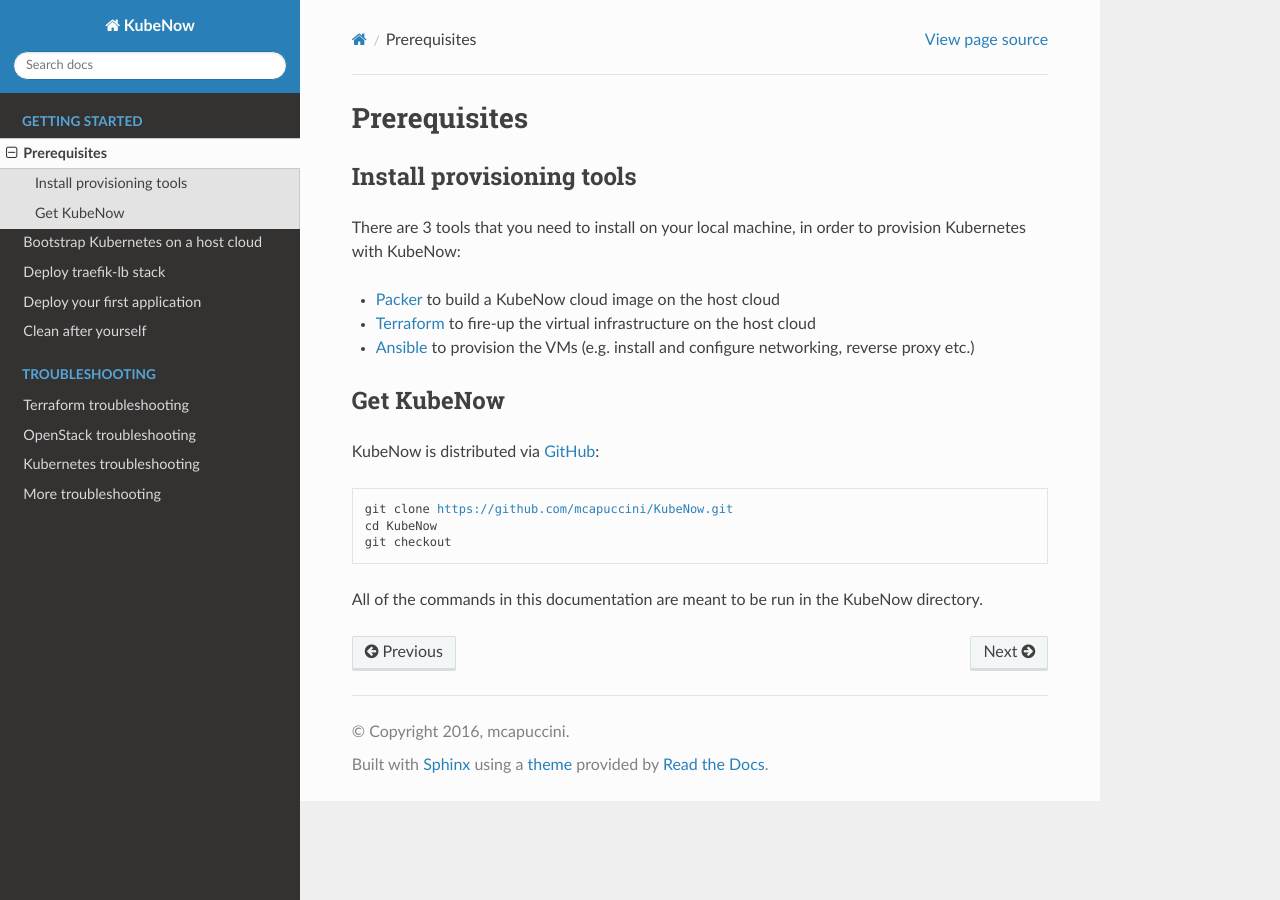
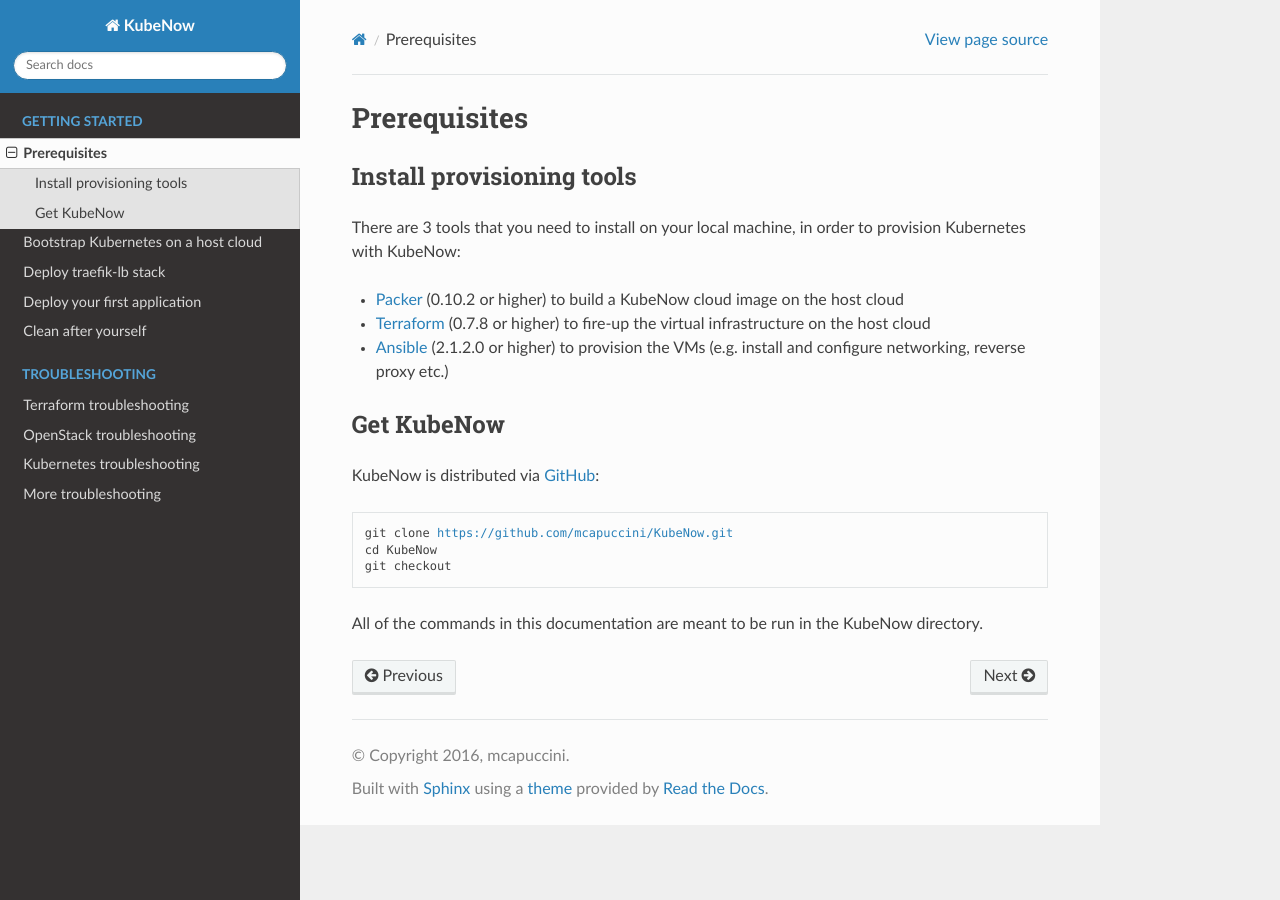
Before and after one commit to kubenow/KubeNow, a Sphinx documentation site: the page built from docs/getting_started/prerequisites.rst, in a window 1280 px wide. Built offline with Sphinx 7.4.7 and the Read the Docs theme 2.0.0, drawn with Linux system fonts in a browser that asks for light colours; the version number could not be read and is left out.

Commit message:
add versions to prerequisites

```diff
--- a/docs/getting_started/prerequisites.rst
+++ b/docs/getting_started/prerequisites.rst
@@ -6,9 +6,9 @@
 
 There are 3 tools that you need to install on your local machine, in order to provision Kubernetes with KubeNow:
 
-- `Packer <http://packer.io/>`_ to build a KubeNow cloud image on the host cloud
-- `Terraform <http://terraform.io/>`_ to fire-up the virtual infrastructure on the host cloud
-- `Ansible <http://ansible.com/>`_ to provision the VMs (e.g. install and configure networking, reverse proxy etc.)
+- `Packer <http://packer.io/>`_ (0.10.2 or higher) to build a KubeNow cloud image on the host cloud
+- `Terraform <http://terraform.io/>`_ (0.7.8 or higher) to fire-up the virtual infrastructure on the host cloud
+- `Ansible <http://ansible.com/>`_ (2.1.2.0 or higher) to provision the VMs (e.g. install and configure networking, reverse proxy etc.)
 
 Get KubeNow
 -----------
```
